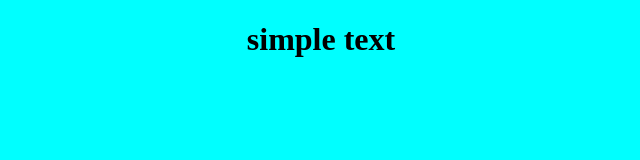
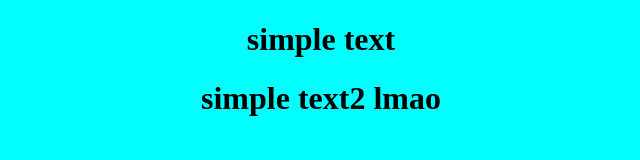
Before and after one commit to BuzinaevTF02/kr, a plain HTML site: page index.html in a window 1280 px wide. Shown: the whole page, without its empty margins (319-959 px from the left). Drawn offline with Linux system fonts and the light colour scheme.

Commit message:
commit 2

```diff
--- a/index.html
+++ b/index.html
@@ -5,5 +5,6 @@
 </head>
 <body bgcolor="cyan">
 <center><h1>simple text</h1></center>
+<center><h1>simple text2 lmao</h1></center>
 </body>
 </html>
```
